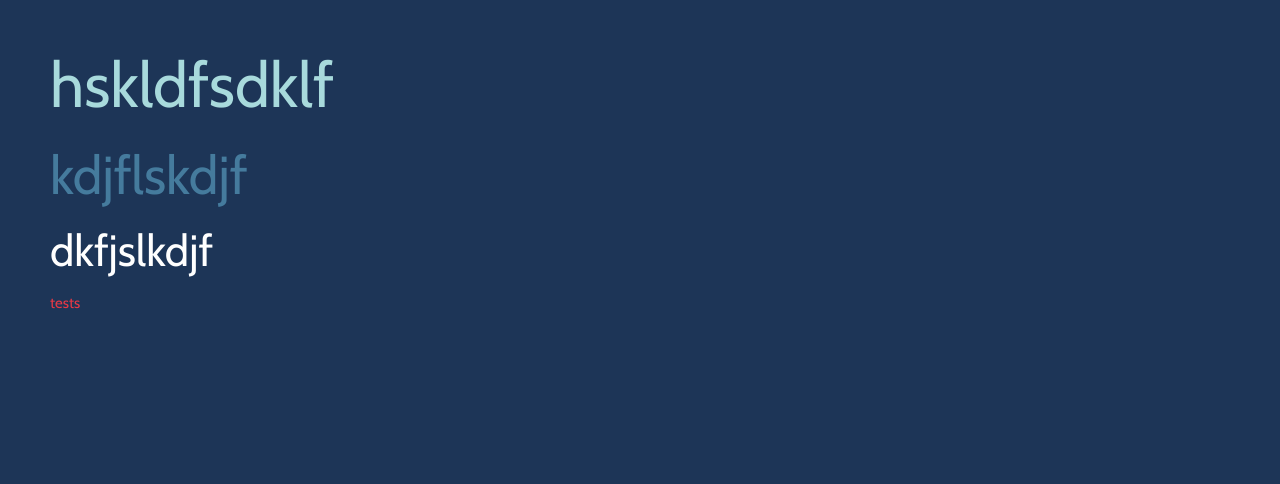
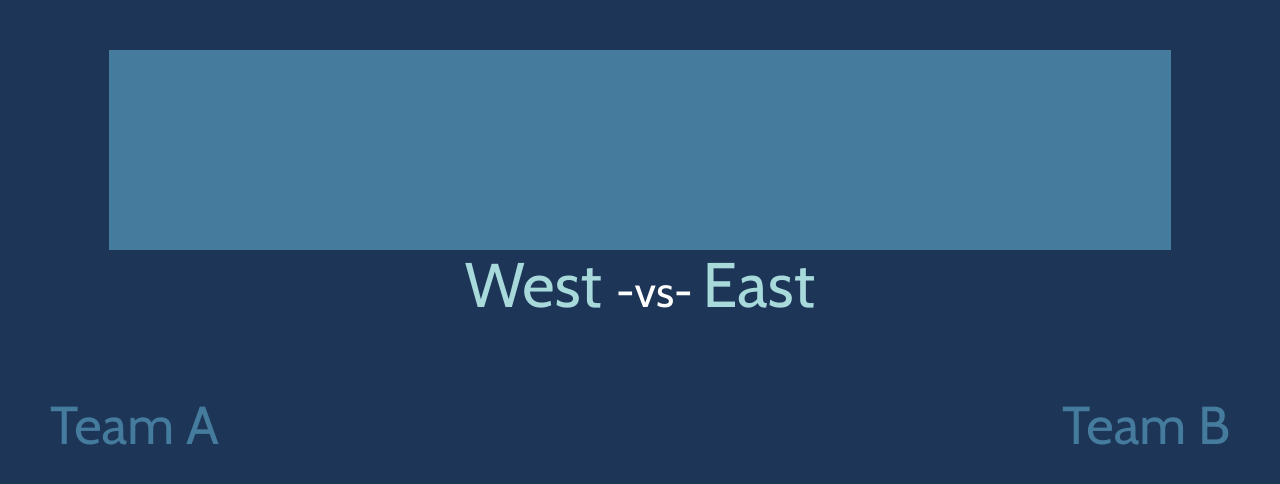
Before and after one commit to bencasalino/W_vs_E, a plain HTML site: page index.html in a window 1280 px wide. Drawn offline with nearby package versions, Linux system fonts and the light colour scheme.

Commit message:
centering

```diff
--- a/index.html
+++ b/index.html
@@ -17,13 +17,27 @@
 </head>
 
 <body>
+    <div class="header-box"></div>
+    <div class="title-text">
+
+        <h1 style="display: inline;">West </h1>
+        <h3 style="display: inline;"> -vs- </h3>
+        <h1 style="display: inline;"> East</h1>
+    </div>
+    <div class="two-col-container">
+
+        <div id="left-col">
+            <h2>Team A</h2>
+        </div>
+        <div id="right-col">
+            <h2>Team B</h2>
+        </div>
 
 
-    <h1>hskldfsdklf</h1>
-    <h2>kdjflskdjf</h2>
-    <h3>dkfjslkdjf</h3>
+    </div>
 
-    <p>tests</p>
+
+
     <!--  Scripts JQ and materialize js -->
     <script src="https://code.jquery.com/jquery-2.1.1.min.js"></script>
     <script src="assets/materialize.js"></script>
--- a/styles/main.css
+++ b/styles/main.css
@@ -28,3 +28,27 @@ h2 {
 h3 {
     color: white;
 }
+
+.title-text {
+    align-content: center;
+    vertical-align: center;
+    text-align: center;
+    padding: 0px 0px 50px 0px;
+}
+
+#left-col {
+    float: left;
+}
+
+#right-col {
+    float: right;
+}
+
+.header-box {
+    background-color: rgba(69, 123, 157, 1);
+    height: 200px;
+    width: 90%;
+    margin: auto;
+    /* width: 50%; */
+    /* border: 3px solid green; */
+}
```
